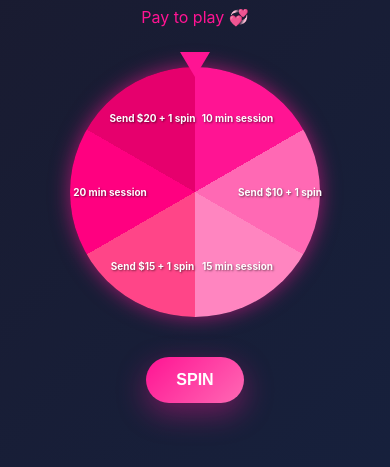
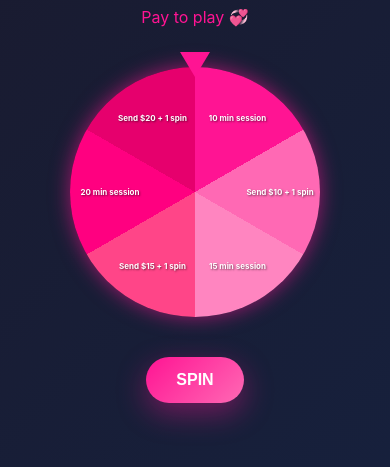
Before and after one commit to egirlll/paid-wheel, a website: page index.html in a window 390 px wide. Shown: the part 227-694 px from the top of the page. Drawn offline with Linux system fonts and the light colour scheme.

Commit message:
Reduce outcome text size to prevent overflow

```diff
--- a/index.html
+++ b/index.html
@@ -84,9 +84,11 @@
             justify-content: center;
             color: white;
             font-weight: 700;
-            font-size: 13px;
+            font-size: 11px;
             text-align: center;
             text-shadow: 1px 1px 2px rgba(0, 0, 0, 0.5);
+            word-wrap: break-word;
+            padding: 5px;
         }
 
         .outcome-1 { transform: rotate(30deg) translateY(-100px) rotate(-30deg); }
@@ -249,7 +251,7 @@
             .outcome {
                 width: 90px;
                 height: 90px;
-                font-size: 10px;
+                font-size: 8px;
             }
 
             .outcome-1 { transform: rotate(30deg) translateY(-85px) rotate(-30deg); }
```
